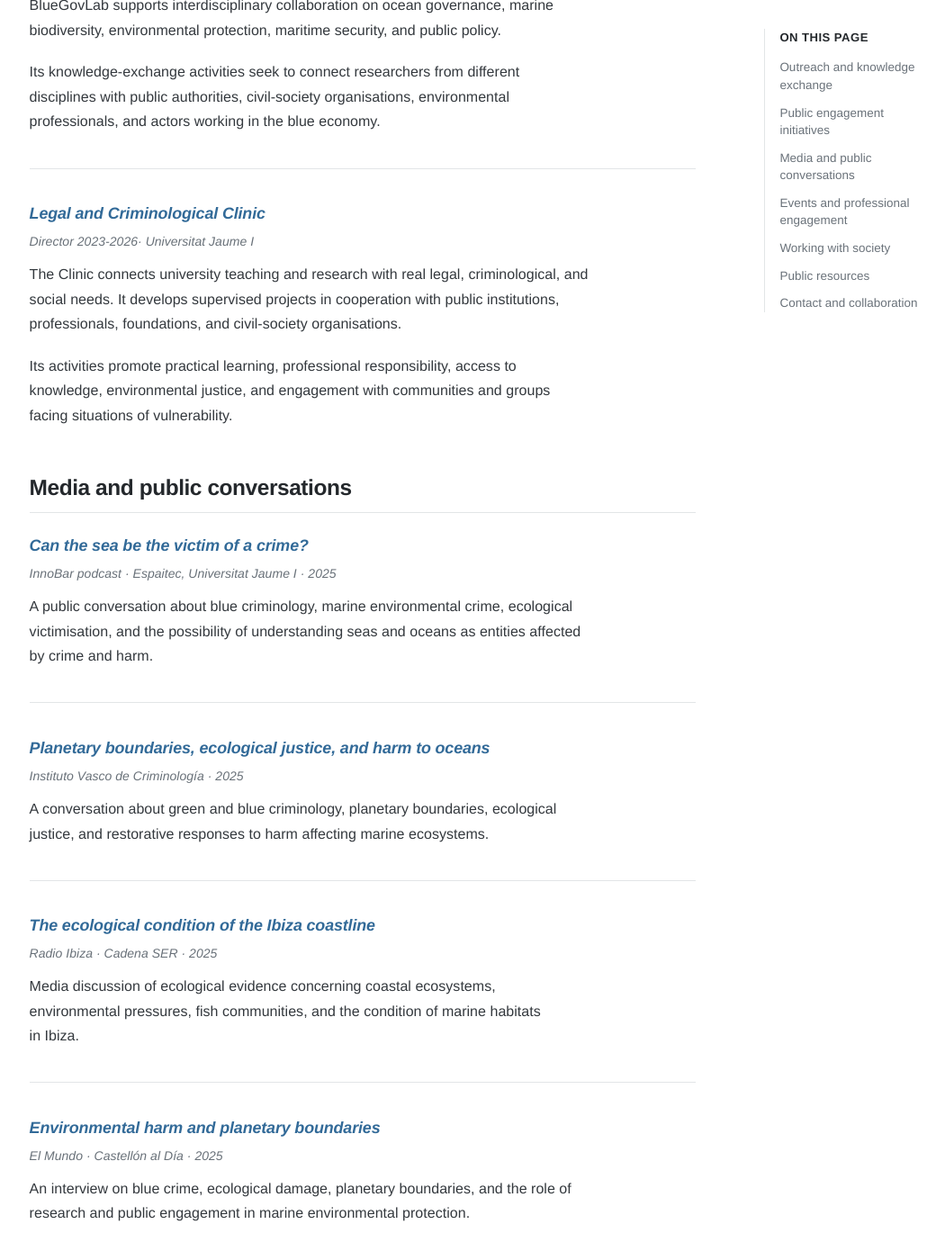
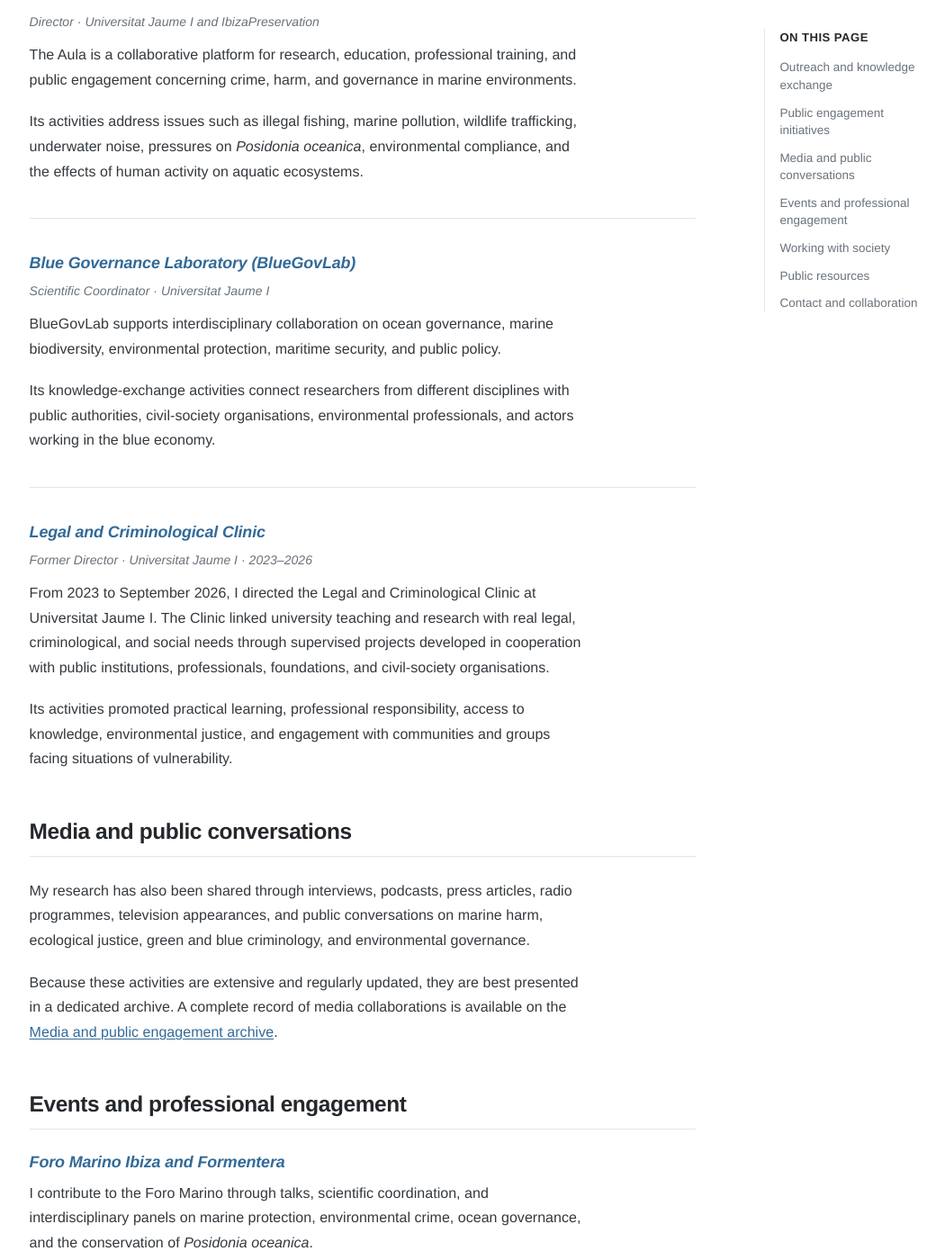
Before and after one commit to emorelleh/emorelleh.github.io, a Jekyll site: the page built from outreach.md, in a window 1280 px wide and 1400 px high, scrolled down 1244 px. Shown: the whole window at 90% size, without its empty margins (109-1159 px from the left). Built offline with Jekyll 4.4.1, drawn with Linux system fonts in a browser that asks for light colours; some of the changed text lies outside the part shown.

Commit message:
Revise outreach.md for clarity and new content
Updated public engagement section with new initiatives and refined language for clarity. Added a note about the media and public engagement archive.

```diff
--- a/outreach.md
+++ b/outreach.md
@@ -45,8 +45,29 @@ permalink: /outreach/
       </p>
     </section>
 
-    <section id="public-engagement">
+    <section id="initiatives">
       <h2>Public engagement initiatives</h2>
+
+      <div class="outreach-item">
+        <h3>Jean Monnet Chair for EU BlueCrime and Ocean Governance</h3>
+
+        <p class="outreach-meta">
+          Chair holder · Universitat Jaume I · From October 2026
+        </p>
+
+        <p>
+          The Jean Monnet Action EU BlueCrime and Ocean Governance
+          (EU BLUECRIME-GOV) supports teaching, research, and public engagement
+          on European Union environmental criminal law, maritime governance,
+          marine protection, and ocean-related environmental harm.
+        </p>
+
+        <p>
+          The Chair is designed to connect academic work with legal and policy
+          debates on environmental crime, coastal risk, marine ecosystems,
+          and European approaches to ocean governance.
+        </p>
+      </div>
 
       <div class="outreach-item">
         <h3>
@@ -91,8 +112,8 @@ permalink: /outreach/
         </p>
 
         <p>
-          Its knowledge-exchange activities seek to connect researchers
-          from different disciplines with public authorities, civil-society
+          Its knowledge-exchange activities connect researchers from
+          different disciplines with public authorities, civil-society
           organisations, environmental professionals, and actors working
           in the blue economy.
         </p>
@@ -100,24 +121,26 @@ permalink: /outreach/
 
       <div class="outreach-item">
         <h3>
-          <a href="https://clinilex.uji.es">
+          <a href="https://clinilex.uji.es/">
             Legal and Criminological Clinic
           </a>
         </h3>
 
         <p class="outreach-meta">
-          Director 2023-2026· Universitat Jaume I
+          Former Director · Universitat Jaume I · 2023–2026
         </p>
 
         <p>
-          The Clinic connects university teaching and research with real
-          legal, criminological, and social needs. It develops supervised
-          projects in cooperation with public institutions, professionals,
-          foundations, and civil-society organisations.
+          From 2023 to September 2026, I directed the Legal and
+          Criminological Clinic at Universitat Jaume I. The Clinic linked
+          university teaching and research with real legal, criminological,
+          and social needs through supervised projects developed in
+          cooperation with public institutions, professionals, foundations,
+          and civil-society organisations.
         </p>
 
         <p>
-          Its activities promote practical learning, professional
+          Its activities promoted practical learning, professional
           responsibility, access to knowledge, environmental justice,
           and engagement with communities and groups facing situations
           of vulnerability.
@@ -128,77 +151,19 @@ permalink: /outreach/
     <section id="media">
       <h2>Media and public conversations</h2>
 
-      <div class="outreach-item">
-        <h3>
-          <a href="https://espaitec.uji.es/puede-ser-el-mar-victima-de-un-crimen/">
-            Can the sea be the victim of a crime?
-          </a>
-        </h3>
+      <p>
+        My research has also been shared through interviews, podcasts,
+        press articles, radio programmes, television appearances,
+        and public conversations on marine harm, ecological justice,
+        green and blue criminology, and environmental governance.
+      </p>
 
-        <p class="outreach-meta">
-          InnoBar podcast · Espaitec, Universitat Jaume I · 2025
-        </p>
-
-        <p>
-          A public conversation about blue criminology, marine environmental
-          crime, ecological victimisation, and the possibility of understanding
-          seas and oceans as entities affected by crime and harm.
-        </p>
-      </div>
-
-      <div class="outreach-item">
-        <h3>
-          <a href="https://www.ehu.eus/es/web/instituto-vasco-criminologia/laboratorio-de-teoria-y-practica-de-la-justicia-restaurativa/proyecto-jr-y-arte">
-            Planetary boundaries, ecological justice, and harm to oceans
-          </a>
-        </h3>
-
-        <p class="outreach-meta">
-          Instituto Vasco de Criminología · 2025
-        </p>
-
-        <p>
-          A conversation about green and blue criminology, planetary
-          boundaries, ecological justice, and restorative responses
-          to harm affecting marine ecosystems.
-        </p>
-      </div>
-
-      <div class="outreach-item">
-        <h3>
-          <a href="https://cadenaser.com/baleares/2025/12/26/el-litoral-de-ibiza-esta-en-una-situacion-ecologica-comprometida-radio-ibiza/">
-            The ecological condition of the Ibiza coastline
-          </a>
-        </h3>
-
-        <p class="outreach-meta">
-          Radio Ibiza · Cadena SER · 2025
-        </p>
-
-        <p>
-          Media discussion of ecological evidence concerning coastal
-          ecosystems, environmental pressures, fish communities,
-          and the condition of marine habitats in Ibiza.
-        </p>
-      </div>
-
-      <div class="outreach-item">
-        <h3>
-          <a href="https://castellonaldia.elmundo.es/castellon/educacion/hay-que-decrecer-de-forma-sostenible-se-han-sobrepasado-limites-planetarios-HG20452703">
-            Environmental harm and planetary boundaries
-          </a>
-        </h3>
-
-        <p class="outreach-meta">
-          El Mundo · Castellón al Día · 2025
-        </p>
-
-        <p>
-          An interview on blue crime, ecological damage, planetary
-          boundaries, and the role of research and public engagement
-          in marine environmental protection.
-        </p>
-      </div>
+      <p>
+        Because these activities are extensive and regularly updated,
+        they are best presented in a dedicated archive.
+        A complete record of media collaborations is available on the
+        <a href="{{ '/media/' | relative_url }}">Media and public engagement archive</a>.
+      </p>
     </section>
 
     <section id="events">
@@ -238,9 +203,9 @@ permalink: /outreach/
         </p>
 
         <p>
-          An interdisciplinary programme on blue criminology, marine
-          environmental protection, ecological evidence, and the legal
-          and governance challenges surrounding
+          This interdisciplinary programme addresses blue criminology,
+          marine environmental protection, ecological evidence, and the
+          legal and governance challenges surrounding
           <em>Posidonia oceanica</em>.
         </p>
       </div>
@@ -322,6 +287,14 @@ permalink: /outreach/
           UJI research profile
         </a>.
       </p>
+
+      <p>
+        Media interviews, press collaborations, radio contributions,
+        podcasts, and television appearances are collected in the
+        <a href="{{ '/media/' | relative_url }}">
+          Media and public engagement archive
+        </a>.
+      </p>
     </section>
 
     <section id="contact">
@@ -335,9 +308,7 @@ permalink: /outreach/
 
       <p>
         For outreach and collaboration enquiries, contact me at
-        <a href="mailto:esteban.morelle@uji.es">
-          esteban.morelle@uji.es
-        </a>.
+        <a href="mailto:esteban.morelle@uji.es">esteban.morelle@uji.es</a>.
       </p>
     </section>
 
@@ -347,33 +318,13 @@ permalink: /outreach/
     <p>On this page</p>
 
     <nav aria-label="Outreach page sections">
-      <a href="#outreach-approach">
-        Outreach and knowledge exchange
-      </a>
-
-      <a href="#public-engagement">
-        Public engagement initiatives
-      </a>
-
-      <a href="#media">
-        Media and public conversations
-      </a>
-
-      <a href="#events">
-        Events and professional engagement
-      </a>
-
-      <a href="#societal-collaboration">
-        Working with society
-      </a>
-
-      <a href="#resources">
-        Public resources
-      </a>
-
-      <a href="#contact">
-        Contact and collaboration
-      </a>
+      <a href="#outreach-approach">Outreach and knowledge exchange</a>
+      <a href="#initiatives">Public engagement initiatives</a>
+      <a href="#media">Media and public conversations</a>
+      <a href="#events">Events and professional engagement</a>
+      <a href="#societal-collaboration">Working with society</a>
+      <a href="#resources">Public resources</a>
+      <a href="#contact">Contact and collaboration</a>
     </nav>
   </aside>
 
```
